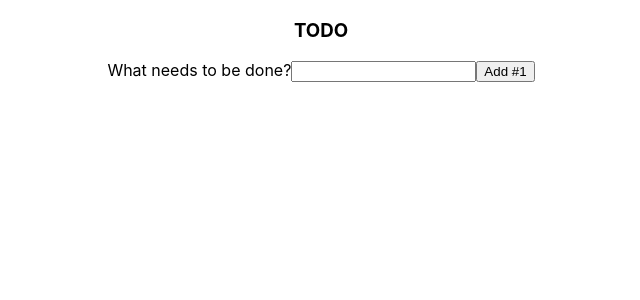
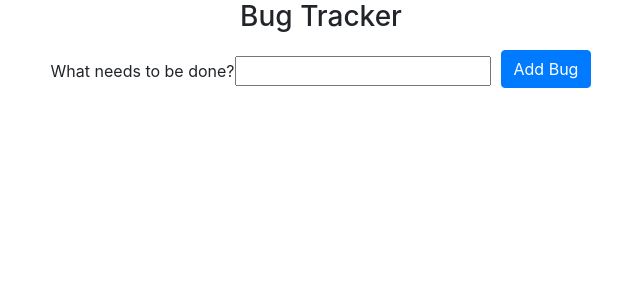
Before and after one commit to hadz333/BugTracker, a React (Create React App) app: page / in a window 1280 px wide. Shown: the top 300 px of the page, without its empty margins (319-959 px from the left). Built offline with nearby package versions, Linux system fonts and the light colour scheme.

Commit message:
started working with bootstrap, fixed button

```diff
--- a/package.json
+++ b/package.json
@@ -6,7 +6,9 @@
     "@testing-library/jest-dom": "^4.2.4",
     "@testing-library/react": "^9.3.3",
     "@testing-library/user-event": "^7.1.2",
+    "bootstrap": "^4.4.1",
     "react": "^16.12.0",
+    "react-bootstrap": "^1.0.0-beta.16",
     "react-dom": "^16.12.0",
     "react-scripts": "3.3.0"
   },
--- a/src/App.js
+++ b/src/App.js
@@ -1,6 +1,7 @@
 import React from 'react';
 import BugList from './BugList';
 import './App.css';
+import 'bootstrap/dist/css/bootstrap.min.css';
 
 function App() {
   return (
--- a/src/BugList.js
+++ b/src/BugList.js
@@ -1,4 +1,5 @@
 import React from 'react';
+import Button from 'react-bootstrap/Button';
 
 class BugList extends React.Component {
   constructor(props) {
@@ -11,7 +12,7 @@ class BugList extends React.Component {
   render() {
     return (
       <div>
-        <h3>TODO</h3>
+        <h3>Bug Tracker</h3>
         <ListGenerator items={this.state.items} />
         <form onSubmit={this.handleSubmit}>
           <label htmlFor="new-todo">
@@ -22,9 +23,9 @@ class BugList extends React.Component {
             onChange={this.handleChange}
             value={this.state.text}
           />
-          <button>
-            Add #{this.state.items.length + 1}
-          </button>
+          <Button variant="primary" type="submit" style={{marginLeft: 10 + 'px', marginBottom: 8 + 'px'}}>
+            Add Bug
+          </Button>
         </form>
       </div>
     );
```
Also changed, not shown: 1 other file (tests, documents, lock files or other folders).
